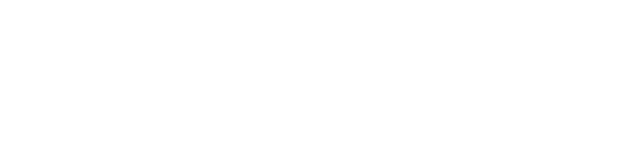
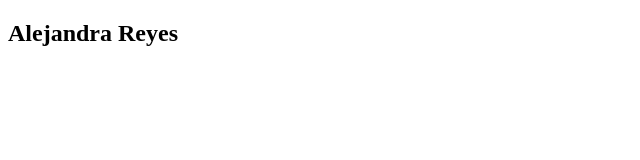
Before and after one commit to Alewax/curso, a plain HTML site: page index.html in a window 1280 px wide. Shown: the whole page, without its empty margins (0-640 px from the left). Drawn offline with Linux system fonts and the light colour scheme.

Commit message:
Modificando el body

```diff
--- a/index.html
+++ b/index.html
@@ -6,6 +6,8 @@
     <title>Git</title>
 </head>
 <body>
-    <title> Hola Mundo </title>
+    <div class="container ">
+        <h2> Alejandra Reyes</h2>
+    </div>
 </body>
 </html>
```
